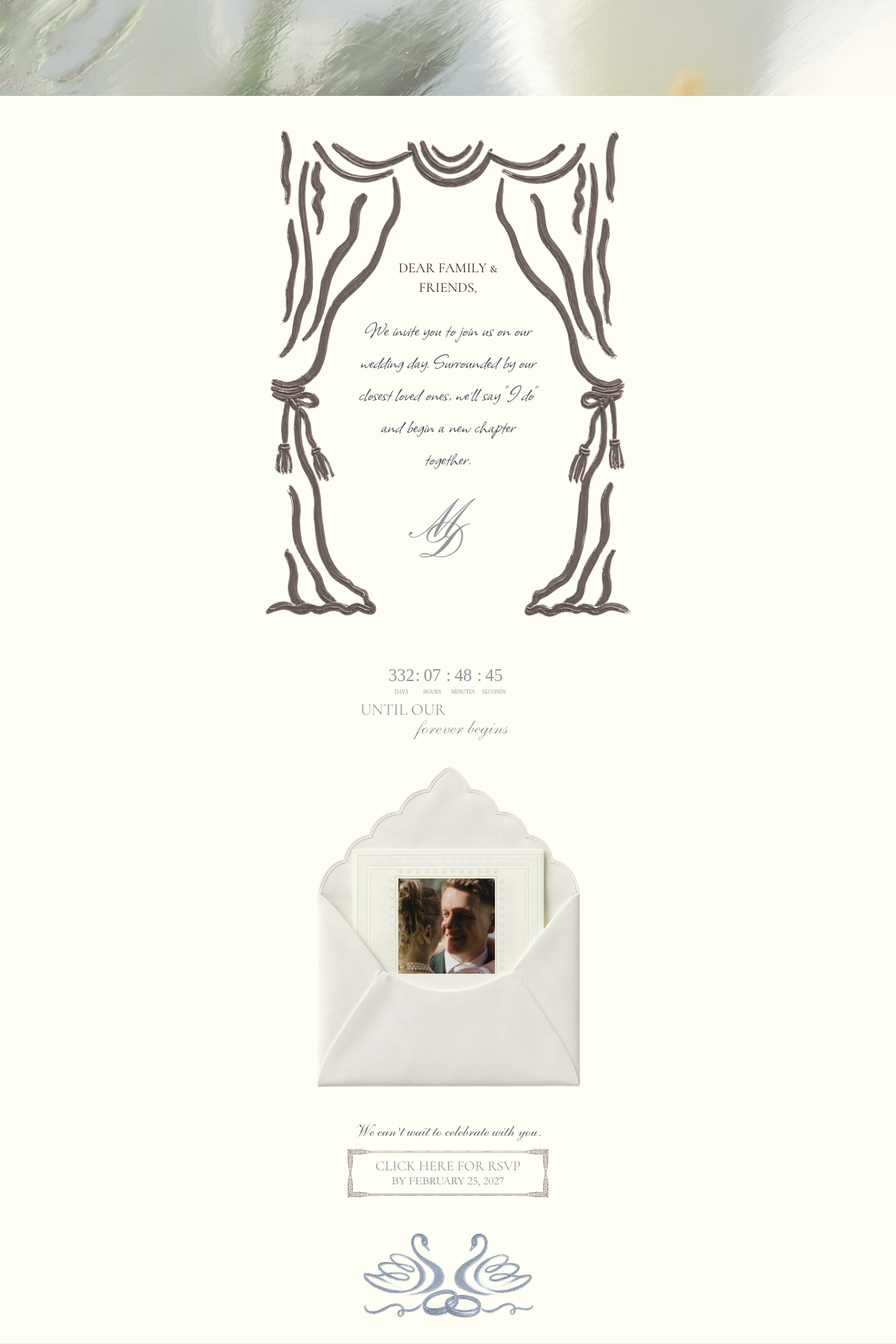
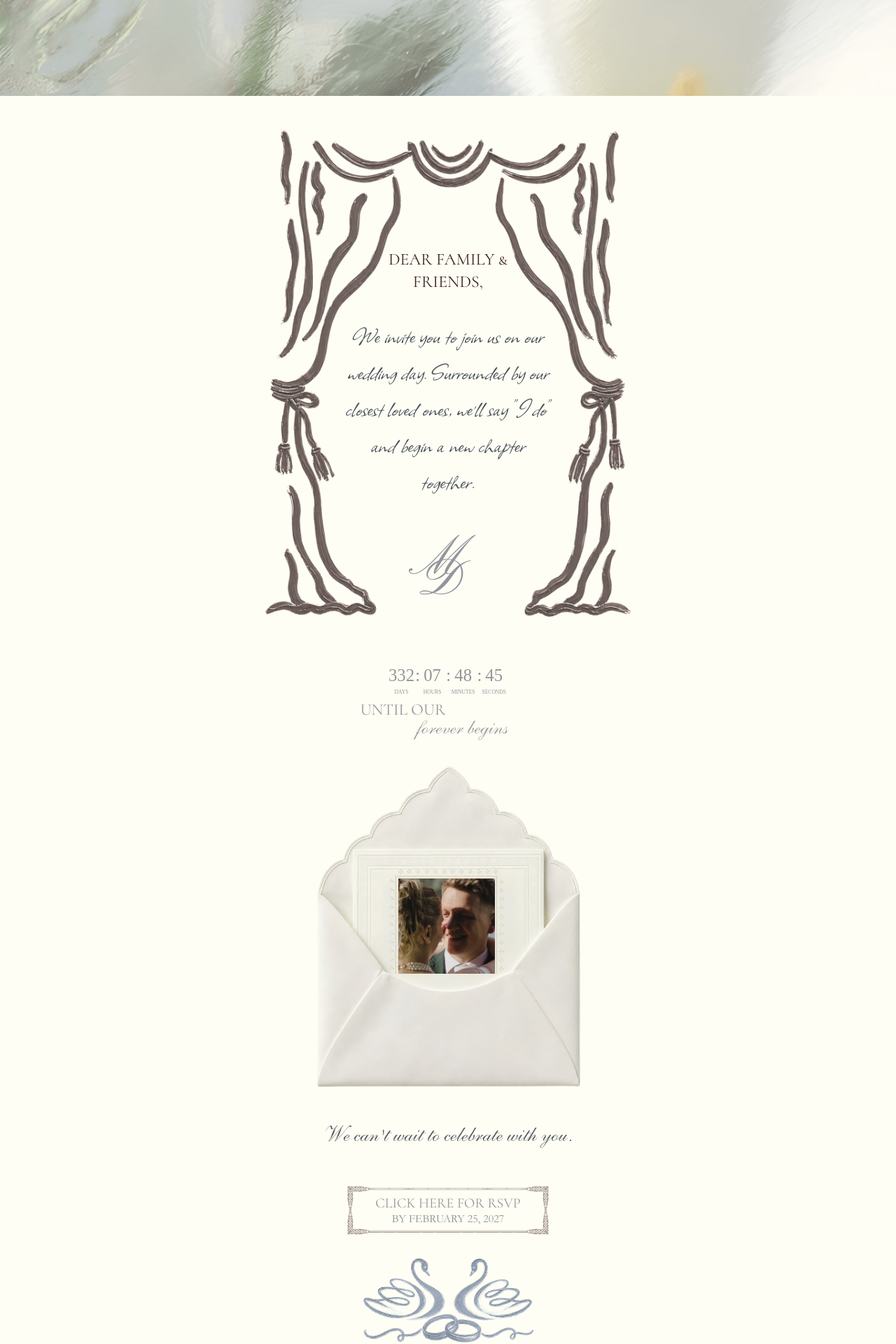
Before and after one commit to Russamadda/weddinginvitation, a Next.js app: page / in a window 1280 px wide. Shown: the part 840-2760 px from the top of the page at 70% size. Built offline with nearby package versions, Linux system fonts and the light colour scheme; no server answers.

Commit message:
Enlarge invitation copy and improve RSVP spacing

```diff
--- a/app/globals.css
+++ b/app/globals.css
@@ -41,9 +41,9 @@ img { display: block; max-width: none; }
 .invitation-artboard { width: 600px; height: 798px; position: relative; margin: auto; text-align: center; }
 .curtain-crop { position: absolute; width: 547.954px; height: 709.284px; left: 26.023px; top: 36.7579px; overflow: hidden; opacity: .75; }
 .curtain-crop img { position: absolute; width: 600.37px; height: 748.992px; left: -22.4939px; top: -11.3861px; }
-.home-intro h2 { position: absolute; top: 232.03px; left: 226.8515px; width: 146.297px; font: 400 20px/28px "Cormorant SC", Georgia, serif; text-transform: uppercase; }
-.invitation-copy { position: absolute; top: 312.013px; left: 169.67px; width: 260.658px; font: 400 33.097px/45.922px "Allison", cursive; color: var(--slate); }
-.monogram { position: absolute; top: 567.31px; left: 255.46px; width: 68.3318px; height: 118.854px; color: var(--silver); font-family: "Pinyon Script", cursive; }
+.home-intro h2 { position: absolute; top: 218px; left: 195px; width: 210px; font: 400 24px/32px "Cormorant SC", Georgia, serif; text-transform: uppercase; }
+.invitation-copy { position: absolute; top: 316px; left: 145px; width: 310px; font: 400 38px/52px "Allison", cursive; color: var(--slate); }
+.monogram { position: absolute; top: 620px; left: 255.46px; width: 68.3318px; height: 118.854px; color: var(--silver); font-family: "Pinyon Script", cursive; }
 .monogram span { position: absolute; left: 0; top: -7.697px; font-size: 76.9725px; line-height: 106.142px; }
 .monogram span + span { left: 5.26876px; top: 22.891px; font-size: 74.5345px; line-height: 103.416px; }
 .countdown { height: 132px; color: var(--silver); }
@@ -55,8 +55,8 @@ img { display: block; max-width: none; }
 .countdown-label { font-size: 6.601px; line-height: 7.661px; text-transform: uppercase; }
 .countdown-caption { position: absolute; left: 174.74px; top: 63px; font: 400 23px/32px "Cormorant SC", Georgia, serif; text-transform: uppercase; }
 .countdown-caption span { position: absolute; white-space: nowrap; left: 80.536px; top: 23.237px; font: 400 30.6665px/42.55px "Shelley Script", cursive; text-transform: none; }
-.home-rsvp { height: 852px; }
-.rsvp-artboard { width: 600px; height: 852px; position: relative; margin: auto; text-align: center; }
+.home-rsvp { height: 890px; }
+.rsvp-artboard { width: 600px; height: 890px; position: relative; margin: auto; text-align: center; }
 .envelope-composition { position: absolute; width: 382.778px; height: 464.565px; left: 108.61px; top: 24.2572px; }
 .envelope-crop { position: absolute; inset: 0; overflow: hidden; }
 .envelope-crop img { position: absolute; width: 420.552px; height: 577.767px; left: -18.0522px; top: -47.8384px; }
@@ -64,12 +64,12 @@ img { display: block; max-width: none; }
 .photo-frame-crop img { position: absolute; width: 262.46px; height: 349.946px; left: -46.7397px; top: -77.0988px; }
 .couple-photo-crop { position: absolute; left: 120.118px; top: 164.179px; width: 138.418px; height: 135.804px; overflow: hidden; }
 .couple-photo-crop img { position: absolute; width: 138.418px; height: 191.284px; top: -27.739px; left: 0; }
-.celebration-line { position: absolute; top: 534.79px; left: 100px; width: 400px; font: 400 23.9999px/33px "Shelley Script", cursive; color: var(--slate); }
-.rsvp-link { position: absolute; left: 155.643px; top: 573.759px; width: 288.714px; height: 70.3212px; color: var(--silver); text-transform: uppercase; }
+.celebration-line { position: absolute; top: 534.79px; left: 75px; width: 450px; font: 400 32px/44px "Shelley Script", cursive; color: var(--slate); }
+.rsvp-link { position: absolute; left: 155.643px; top: 627px; width: 288.714px; height: 70.3212px; color: var(--silver); text-transform: uppercase; }
 .rsvp-link img { position: absolute; inset: 0; width: 100%; height: 100%; opacity: .6; }
 .rsvp-link span { position: absolute; top: 12.26px; left: 0; width: 100%; font: 400 20px/27px "Cormorant SC", Georgia, serif; }
 .rsvp-link small { position: absolute; top: 35.66px; left: 0; width: 100%; font: 400 16px/22px "Garamond", Georgia, serif; }
-.swans-crop { position: absolute; width: 244.503px; height: 138.924px; left: 177.75px; top: 688.819px; overflow: hidden; }
+.swans-crop { position: absolute; width: 244.503px; height: 138.924px; left: 177.75px; top: 724px; overflow: hidden; }
 .swans-crop img { position: absolute; width: 264.471px; height: 264.471px; left: -9.4293px; top: -64.3496px; }
 .site-footer { height: 49px; background: #e9ecf1; display: grid; place-items: center; color: var(--slate); font-size: 20px; line-height: 28px; }
 
@@ -117,7 +117,7 @@ img { display: block; max-width: none; }
   .marriage-line time { display: inline-block; margin-top: 6px; font-size: .9em; }
   .home-intro { height: calc(100vw * 798 / 600); }
   .countdown { height: calc(100vw * 132 / 600); }
-  .home-rsvp { height: calc(100vw * 852 / 600); }
+  .home-rsvp { height: calc(100vw * 890 / 600); }
   .love-story-main { min-height: 0; }
   .love-story-content { width: 100%; height: auto; padding: 62.2666px 24px 100px; }
   .love-story-content h1 { position: relative; top: 40px; margin-bottom: 151px; }
```
